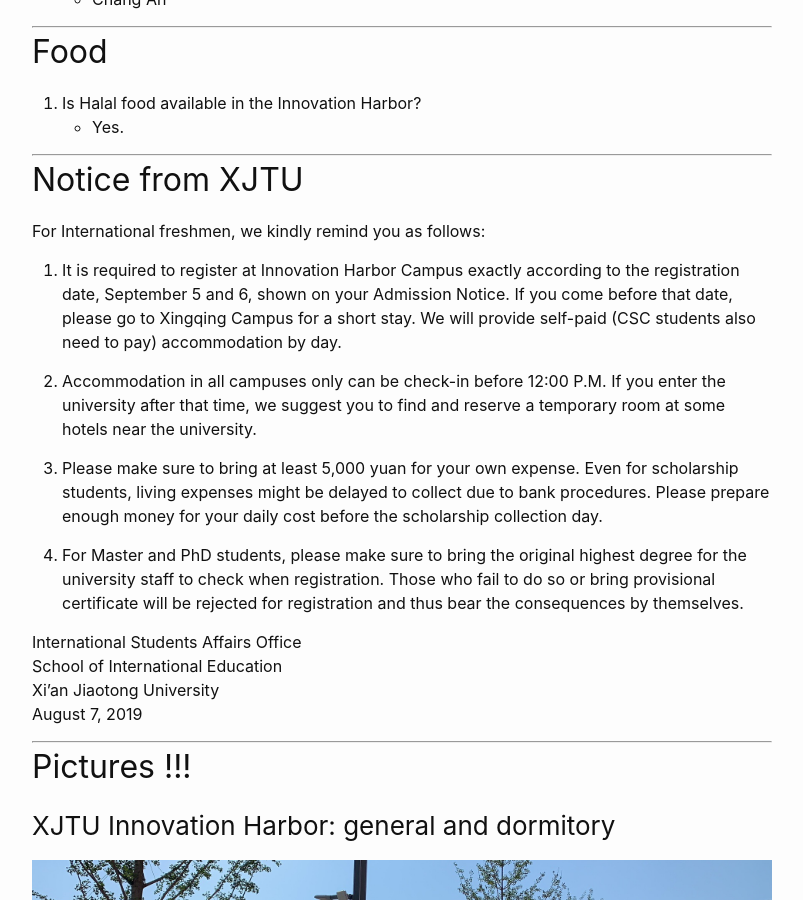
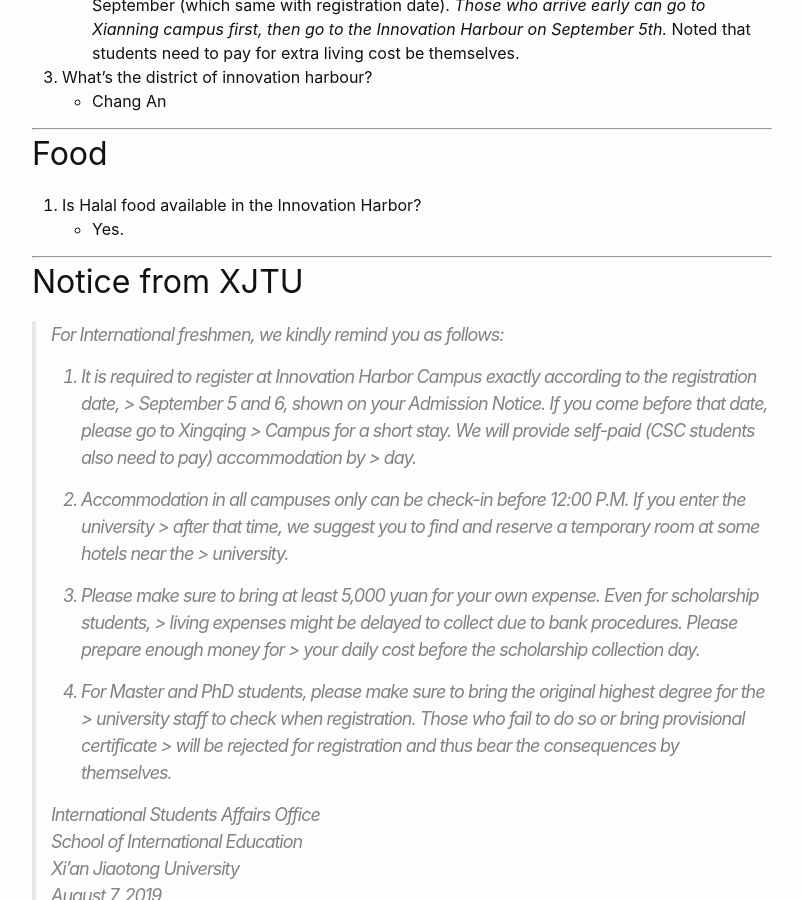
Before and after one commit to xjtu-wiki/xjtu-wiki.github.io, a Jekyll site: the page built from _guidelines/2019-admission-faq.md, in a window 1280 px wide and 900 px high, scrolled down 2421 px. Shown: the whole window, without its empty margins (238-1041 px from the left). Built offline with Jekyll 4.4.1, drawn with Linux system fonts in a browser that asks for light colours; comment, search, counter and statistics services are not loaded; some of the changed text lies outside the part shown.

Commit message:
Update quote in markdown

````diff
--- a/_guidelines/2019-admission-faq.md
+++ b/_guidelines/2019-admission-faq.md
@@ -37,16 +37,20 @@
 ## Accommodation - Dormitory - Residence - Lodging
 
 ### Notice
-```
-Dear students,
-The dorm reservation will start from 16th August 9 a.m. (Beijing Time). Please visit our website: dorm.xjtu.edu.cn
-The user name is your application No. in our application system and password is the last 6 number (include letter) of passport.
-Please check the attachment to get more information about Online Reservation.
-Any questions welcome to contact with *dorm_sie(@@@@@)xjtu.edu.cn*
-(For Yanta Campus students, please contact with _dormwestcampus(@@@@@)163.com_)
-Regards,
-Hua
-```
+
+> Dear students,
+>
+> The dorm reservation will start from 16th August 9 a.m. (Beijing Time).
+> Please visit our website: [dorm.xjtu.edu.cn](dorm.xjtu.edu.cn) <br />
+> The user name is your application No. in our application system
+> and password is the last 6 number (include letter) of passport. <br />
+> Please check the attachment to get more information about Online Reservation.
+> Any questions welcome to contact with dorm_sie@xjtu.edu.cn <br />
+> (For Yanta Campus students, please contact with dormwestcampus@163.com)
+>
+> Regards, <br />
+> Hua
+
 Attachment
 [PDF guideline](/assets/img/2019-admission-faq/dorm-reservation.pdf)
 
@@ -101,26 +105,25 @@
 - Yes.
 
 ---
-
 ## Notice from XJTU
 
-For International freshmen, we kindly remind you as follows:
+> For International freshmen, we kindly remind you as follows:
+>
+> 1. It is required to register at Innovation Harbor Campus exactly according to the registration date, > September 5 and 6, shown on your Admission Notice. If you come before that date, please go to Xingqing > Campus for a short stay. We will provide self-paid (CSC students also need to pay) accommodation by > day.
+>
+> 2. Accommodation in all campuses only can be check-in before 12:00 P.M. If you enter the university > after that time, we suggest you to find and reserve a temporary room at some hotels near the > university.
+>
+> 3. Please make sure to bring at least 5,000 yuan for your own expense. Even for scholarship students, > living expenses might be delayed to collect due to bank procedures. Please prepare enough money for > your daily cost before the scholarship collection day.
+>
+> 4. For Master and PhD students, please make sure to bring the original highest degree for the > university staff to check when registration. Those who fail to do so or bring provisional certificate > will be rejected for registration and thus bear the consequences by themselves.
+>
+> International Students Affairs Office <br />
+> School of International Education <br />
+> Xi’an Jiaotong University <br />
+> August 7, 2019
 
-1. It is required to register at Innovation Harbor Campus exactly according to the registration date, September 5 and 6, shown on your Admission Notice. If you come before that date, please go to Xingqing Campus for a short stay. We will provide self-paid (CSC students also need to pay) accommodation by day.
-
-2. Accommodation in all campuses only can be check-in before 12:00 P.M. If you enter the university after that time, we suggest you to find and reserve a temporary room at some hotels near the university.
-
-3. Please make sure to bring at least 5,000 yuan for your own expense. Even for scholarship students, living expenses might be delayed to collect due to bank procedures. Please prepare enough money for your daily cost before the scholarship collection day.
-
-4. For Master and PhD students, please make sure to bring the original highest degree for the university staff to check when registration. Those who fail to do so or bring provisional certificate will be rejected for registration and thus bear the consequences by themselves.
-
-International Students Affairs Office <br />
-School of International Education <br />
-Xi’an Jiaotong University <br />
-August 7, 2019
 
 ---
-
 ## Pictures !!!
 
 ### XJTU Innovation Harbor: general and dormitory
````
Also changed, not shown: other parts of _guidelines/2019-admission-faq.md (+1 -1 lines).
